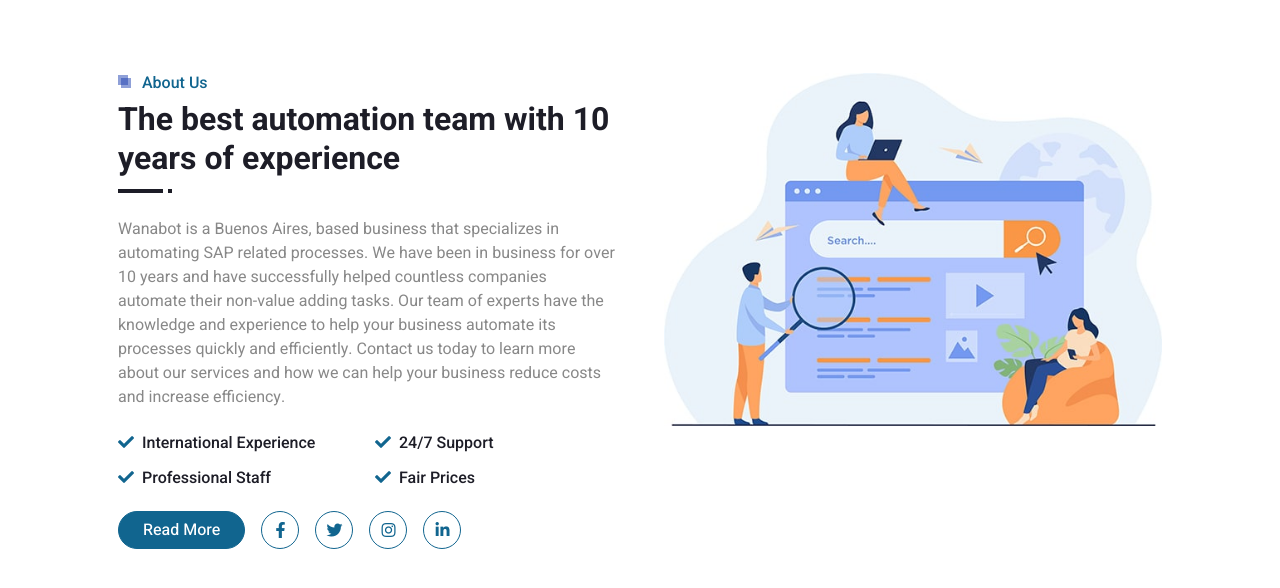
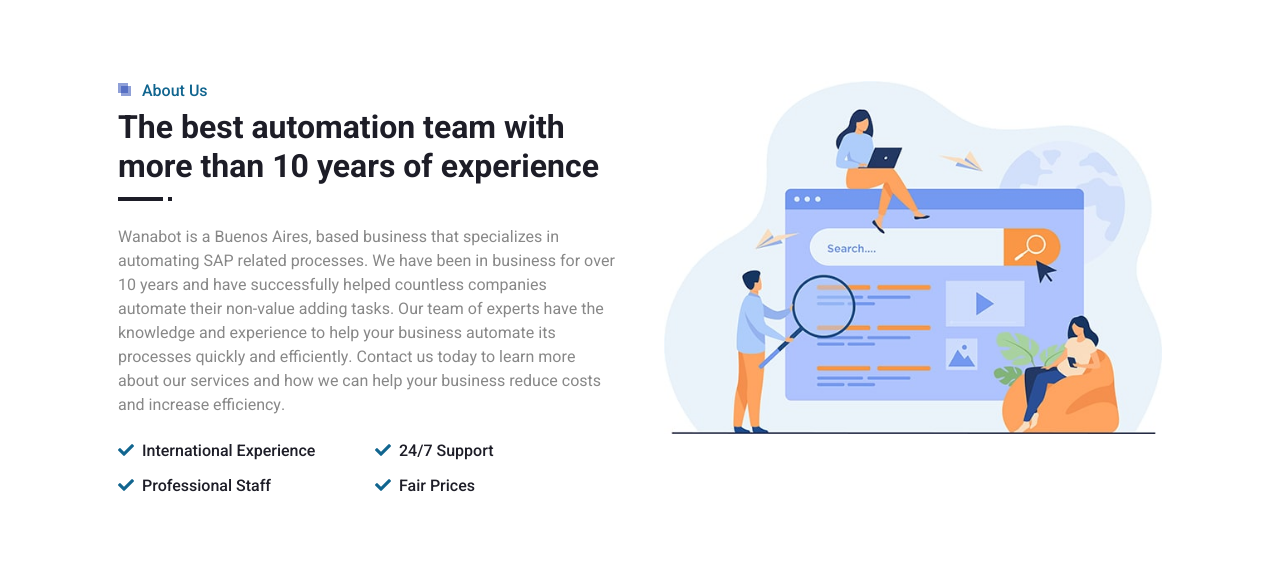
Before and after one commit to SegundoP/Web-Wanabot, a Flask app: page / in a window 1280 px wide. Shown: the part 785-1373 px from the top of the page. Run offline with Flask 2, Linux system fonts and the light colour scheme; some libraries are stand-ins or nearby versions.

Commit message:
index modifications

```diff
--- a/server.py
+++ b/server.py
@@ -68,8 +68,6 @@
 #         return render_template("contact.html", msg_sent=True)
 #     return render_template("contact.html", msg_sent=False)
 
-# a
-
 @app.route('/projectRPA.html')
 def project():
     return render_template("projectRPA.html")
--- a/templates/index.html
+++ b/templates/index.html
@@ -136,9 +136,14 @@
                     <div class="col-lg-6 wow fadeInUp" data-wow-delay="0.1s">
                         <div class="section-title position-relative mb-4 pb-2">
                             <h6 class="position-relative text-primary ps-4">About Us</h6>
-                            <h2 class="mt-2">The best automation team with 10 years of experience</h2>
+                            <h2 class="mt-2">The best automation team with more than 10 years of experience</h2>
                         </div>
-                        <p class="mb-4">Wanabot is a Buenos Aires, based business that specializes in automating SAP related processes. We have been in business for over 10 years and have successfully helped countless companies automate their non-value adding tasks. Our team of experts have the knowledge and experience to help your business automate its processes quickly and efficiently. Contact us today to learn more about our services and how we can help your business reduce costs and increase efficiency.</p>
+                        <p class="mb-4">Wanabot is a Buenos Aires, based business that specializes in automating SAP
+                            related processes. We have been in business for over 10 years and have successfully helped
+                            countless companies automate their non-value adding tasks. Our team of experts have the
+                            knowledge and experience to help your business automate its processes quickly and efficiently.
+                            Contact us today to learn more about our services and how we can help your business reduce
+                            costs and increase efficiency.</p>
                         <div class="row g-3">
                             <div class="col-sm-6">
                                 <h6 class="mb-3"><i class="fa fa-check text-primary me-2"></i>International Experience</h6>
@@ -149,13 +154,13 @@
                                 <h6 class="mb-0"><i class="fa fa-check text-primary me-2"></i>Fair Prices</h6>
                             </div>
                         </div>
-                        <div class="d-flex align-items-center mt-4">
+                        <!-- <div class="d-flex align-items-center mt-4">
                             <a class="btn btn-primary rounded-pill px-4 me-3" href="">Read More</a>
                             <a class="btn btn-outline-primary btn-square me-3" href=""><i class="fab fa-facebook-f"></i></a>
                             <a class="btn btn-outline-primary btn-square me-3" href=""><i class="fab fa-twitter"></i></a>
                             <a class="btn btn-outline-primary btn-square me-3" href=""><i class="fab fa-instagram"></i></a>
                             <a class="btn btn-outline-primary btn-square" href=""><i class="fab fa-linkedin-in"></i></a>
-                        </div>
+                        </div> -->
                     </div>
                     <div class="col-lg-6">
                         <img class="img-fluid wow zoomIn" data-wow-delay="0.5s" src="static/images/about.jpg">
@@ -251,7 +256,7 @@
                                 <i class="fa fa-home fa-2x"></i>
                             </div>
                             <h5 class="mb-3">App Development</h5>
-                            <p>Erat ipsum justo amet duo et elitr dolor, est duo duo eos lorem sed diam stet diam sed stet lorem.</p>
+                            <p>We have the skills and experience to turn your ideas into a fully-functional, high-quality application that meets your business needs.</p>
                             <a class="btn px-3 mt-auto mx-auto" href="">Read More</a>
                         </div>
                     </div>
@@ -655,9 +660,9 @@
                         <div class="d-flex pt-2">
                             <a class="btn btn-outline-light btn-social" href=""><i class="fab fa-twitter"></i></a>
                             <a class="btn btn-outline-light btn-social" href=""><i class="fab fa-facebook-f"></i></a>
-                            <a class="btn btn-outline-light btn-social" href=""><i class="fab fa-youtube"></i></a>
+                            <a class="btn btn-outline-light btn-social" href="https://www.youtube.com/channel/UCPedeBTPN4QoqSd5s6A8_qA"><i class="fab fa-youtube"></i></a>
                             <a class="btn btn-outline-light btn-social" href=""><i class="fab fa-instagram"></i></a>
-                            <a class="btn btn-outline-light btn-social" href=""><i class="fab fa-linkedin-in"></i></a>
+                            <a class="btn btn-outline-light btn-social" href="https://www.linkedin.com/company/wanabot/"><i class="fab fa-linkedin-in"></i></a>
                         </div>
                     </div>
                     <div class="col-md-6 col-lg-3">
@@ -705,7 +710,7 @@
                 <div class="copyright">
                     <div class="row">
                         <div class="col-md-6 text-center text-md-start mb-3 mb-md-0">
-                            &copy; <a class="border-bottom" href="#">Your Site Name</a>, All Right Reserved.
+                            &copy; <a class="border-bottom" href="#">Wanabot</a>, All Right Reserved.
 
 							<!--/*** This template is free as long as you keep the footer author’s credit link/attribution link/backlink. If you'd like to use the template without the footer author’s credit link/attribution link/backlink, you can purchase the Credit Removal License from "https://htmlcodex.com/credit-removal". Thank you for your support. ***/-->
 							Designed By <a class="border-bottom" href="https://htmlcodex.com">HTML Codex</a>
@@ -713,7 +718,7 @@
                         </div>
                         <div class="col-md-6 text-center text-md-end">
                             <div class="footer-menu">
-                                <a href="">Home</a>
+                                <a href="index.html">Home</a>
                                 <a href="">Cookies</a>
                                 <a href="">Help</a>
                                 <a href="">FQAs</a>
--- a/templates/projectRPA.html
+++ b/templates/projectRPA.html
@@ -271,14 +271,14 @@
                 <div class="copyright">
                     <div class="row">
                         <div class="col-md-6 text-center text-md-start mb-3 mb-md-0">
-                            &copy; <a class="border-bottom" href="#">Your Site Name</a>, All Right Reserved.
+                            &copy; <a class="border-bottom" href="#">Wanabot</a>, All Right Reserved.
 
 							<!--/*** This template is free as long as you keep the footer author’s credit link/attribution link/backlink. If you'd like to use the template without the footer author’s credit link/attribution link/backlink, you can purchase the Credit Removal License from "https://htmlcodex.com/credit-removal". Thank you for your support. ***/-->
 							Designed By <a class="border-bottom" href="https://htmlcodex.com">HTML Codex</a>
                         </div>
                         <div class="col-md-6 text-center text-md-end">
                             <div class="footer-menu">
-                                <a href="">Home</a>
+                                <a href="index.html">Home</a>
                                 <a href="">Cookies</a>
                                 <a href="">Help</a>
                                 <a href="">FQAs</a>
```
Also changed, not shown: static/images/hero.png.
